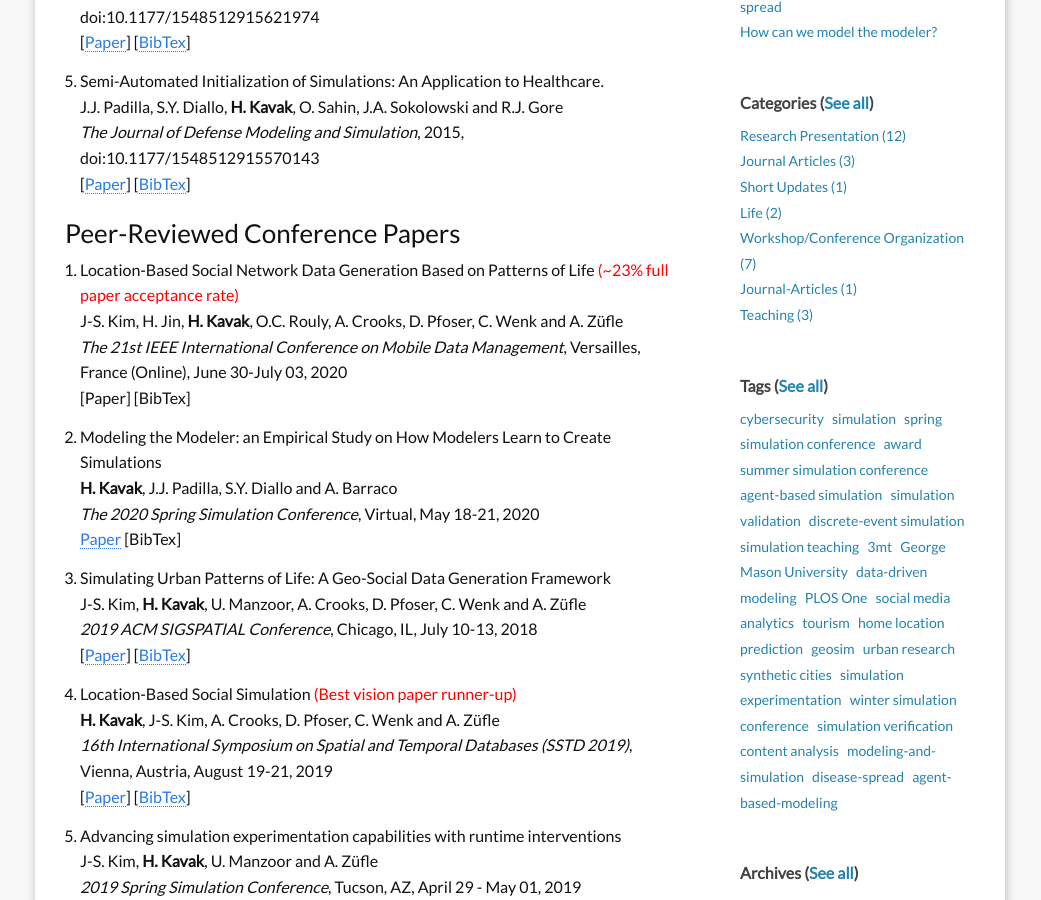
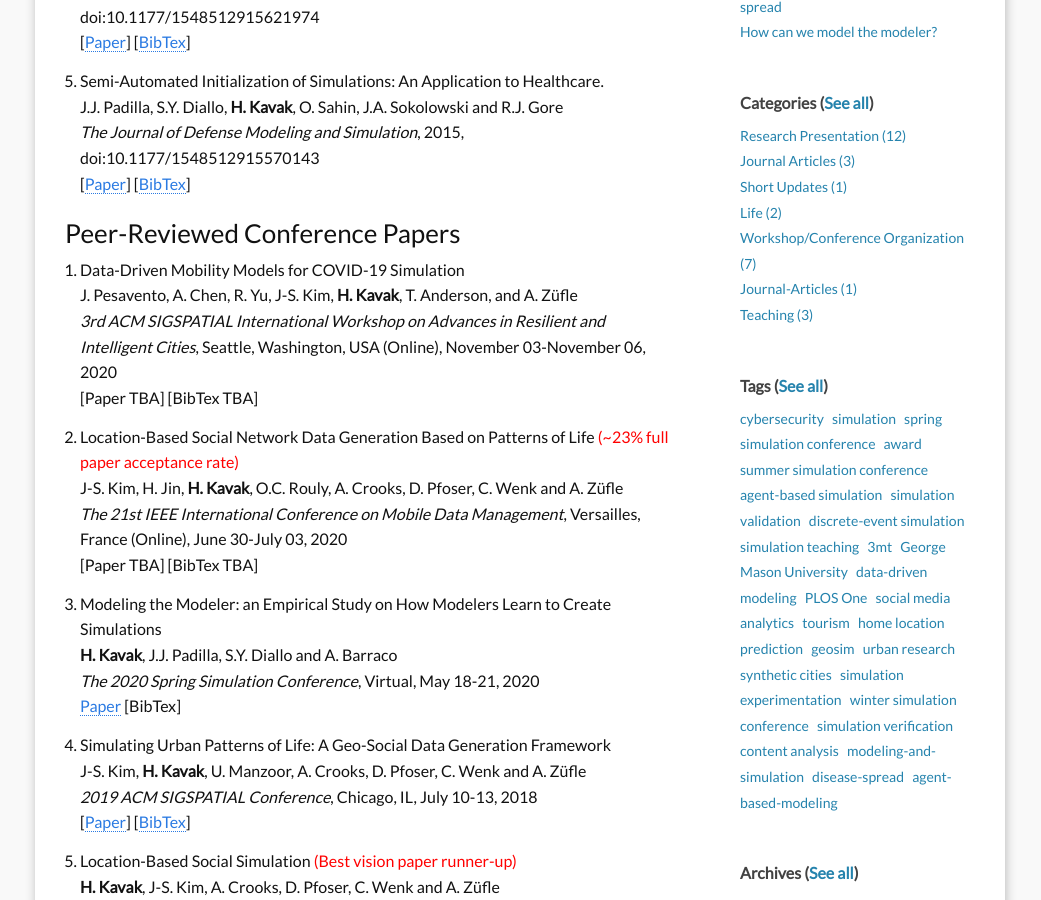
Before and after one commit to hamdikavak/hamdikavak.github.io, a Jekyll site: the page built from c5_publications.md, in a window 1280 px wide and 900 px high, scrolled down 901 px. Shown: the whole window, without its empty margins (120-1161 px from the left). Built offline with Jekyll 4.4.1, drawn with Linux system fonts in a browser that asks for light colours; nearby versions of some CDN libraries; some of the changed text lies outside the part shown.

Commit message:
Updated publications list

```diff
--- a/c5_publications.md
+++ b/c5_publications.md
@@ -50,12 +50,17 @@ This page shows my up-to-date publication list, links to papers, and BibTex cita
 
 ### Peer-Reviewed Conference Papers
 
+93. Data-Driven Mobility Models for COVID-19 Simulation
+     J. Pesavento, A. Chen, R. Yu, J-S. Kim, <strong>H. Kavak</strong>, T. Anderson, and A. Züfle
+     <em>3rd ACM SIGSPATIAL International Workshop on Advances in Resilient and Intelligent Cities</em>, Seattle, Washington, USA (Online), November 03-November 06, 2020
+     [Paper TBA]
+     [BibTex TBA]
 
 94. Location-Based Social Network Data Generation Based on Patterns of Life <span style="color: red;">(~23% full paper acceptance rate)</span>
      J-S. Kim, H. Jin, <strong>H. Kavak</strong>, O.C. Rouly, A. Crooks, D. Pfoser, C. Wenk and A. Züfle
      <em>The 21st IEEE International Conference on Mobile Data Management</em>, Versailles, France (Online), June 30-July 03, 2020
-     [Paper]
-     [BibTex]
+     [Paper TBA]
+     [BibTex TBA]
 
 95. Modeling the Modeler: an Empirical Study on How Modelers Learn to Create Simulations
      <strong>H. Kavak</strong>, J.J. Padilla, S.Y. Diallo and A. Barraco
@@ -194,6 +199,8 @@ This page shows my up-to-date publication list, links to papers, and BibTex cita
 2. Simulation for Cybersecurity: State of the Art and Future Directions. Kavak et al.
 	Revision Submitted to the Journal of Cybersecurity (Oxford University Press).
 
+2. Urban Life: A Model of People and Places.  A. Züfle, C. Wenk, D. Pfoser, A. Crooks, <strong>H. Kavak</strong>, J-S. Kim, and H. Jin. Submitted to the Computational and Mathematical Organization Theory.
+
 4. Verification and Validation as a Service. H. Kavak et al.
 
 <!---1. A Patterns of Life Simulation for Urban Science (H. Kavak et al.)--->
```
